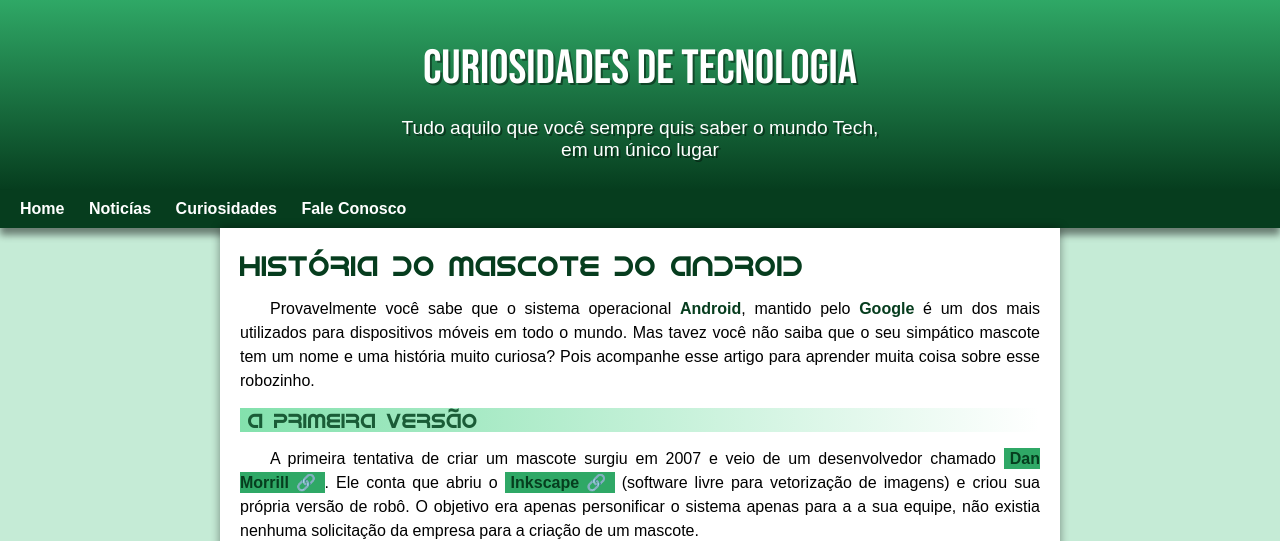
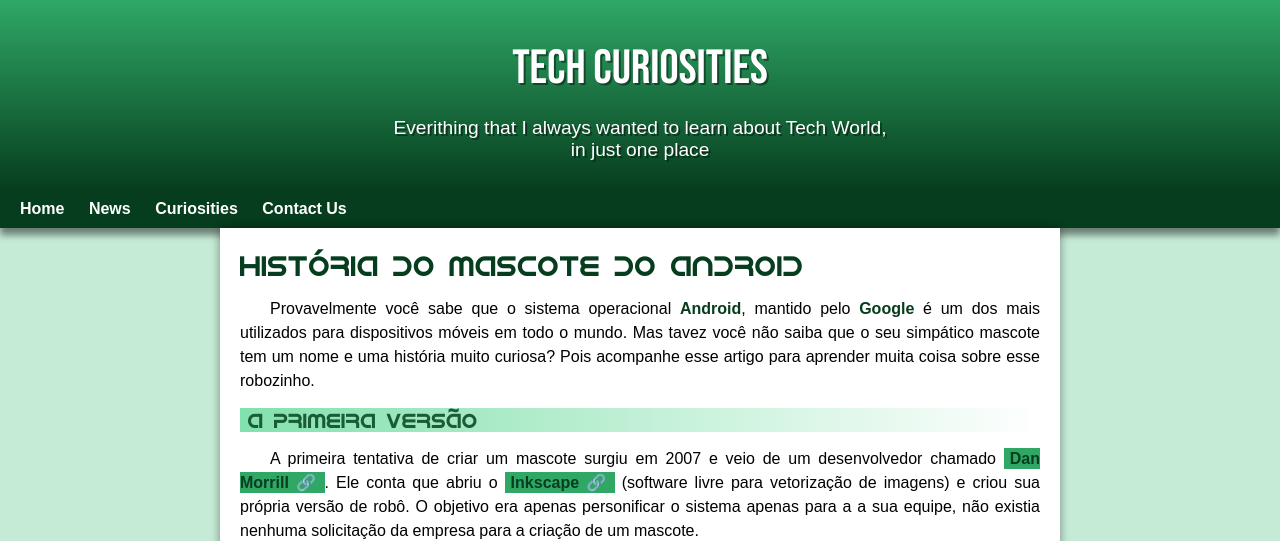
Before and after one commit to Joao-Pedroo/projeto-android, a plain HTML site: page index.html in a window 1280 px wide. Shown: the top 541 px of the page. Drawn offline with Linux system fonts and the light colour scheme.

Commit message:
Update index.html

```diff
--- a/index.html
+++ b/index.html
@@ -10,14 +10,14 @@
 </head>
 <body>
     <header>
-        <h1>Curiosidades de Tecnologia</h1>
-        <p>Tudo aquilo que você sempre quis saber o mundo Tech, em um único lugar</p>
+        <h1>Tech Curiosities</h1>
+        <p>Everithing that I always wanted to learn about Tech World, in just one place</p>
     </header>
     <nav>
         <a href="@">Home</a>
-        <a href="@">Noticías</a>
-        <a href="@">Curiosidades</a>
-        <a href="@">Fale Conosco</a>
+        <a href="@">News</a>
+        <a href="@">Curiosities</a>
+        <a href="@">Contact Us</a>
     </nav>
     <main>
         <article>
@@ -80,7 +80,7 @@
         </article>
     </main>
     <footer>
-        <p>Site criado por João Pedro</p>
+        <p>Created by: João Pedro</p>
     </footer>
 </body>
 </html>
```
